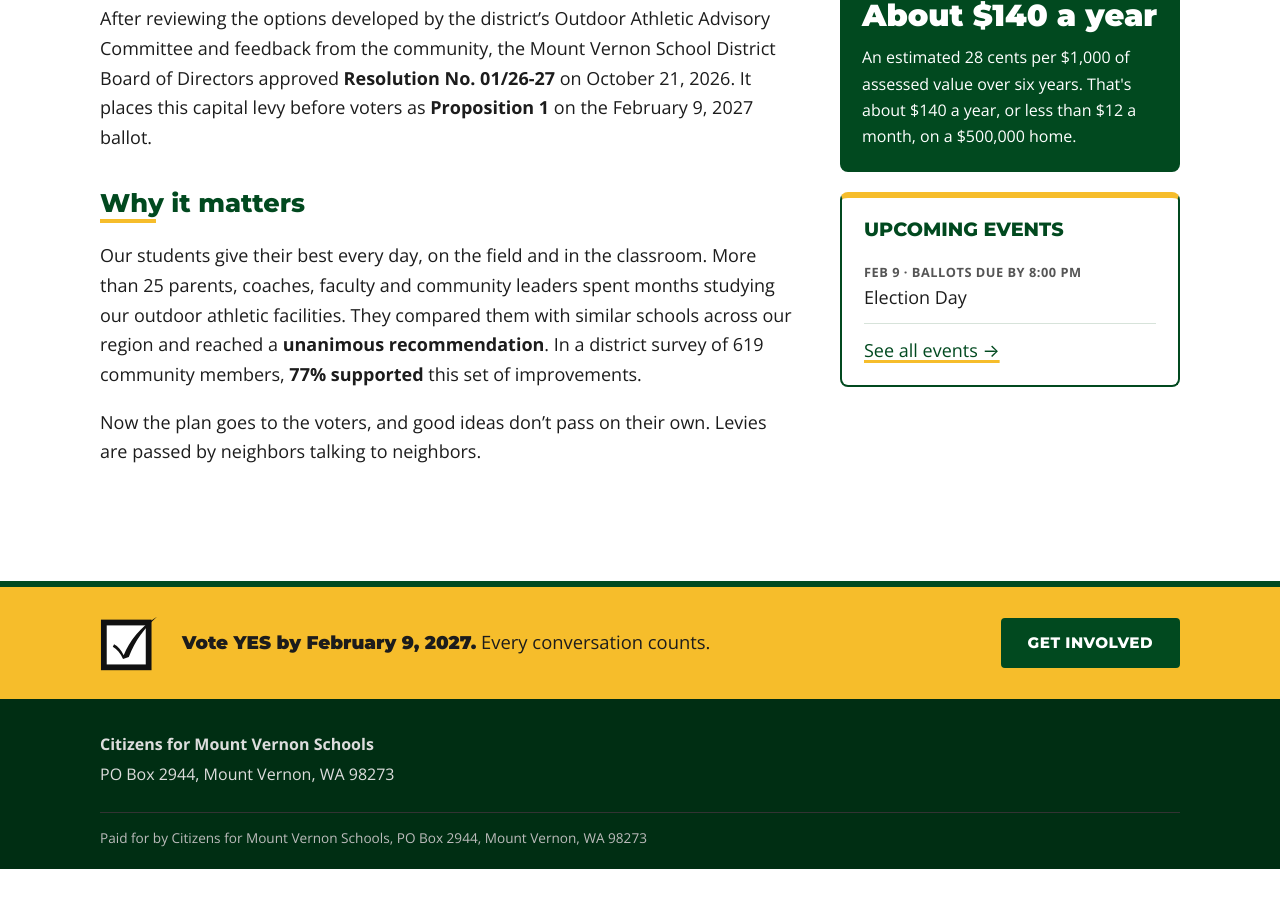
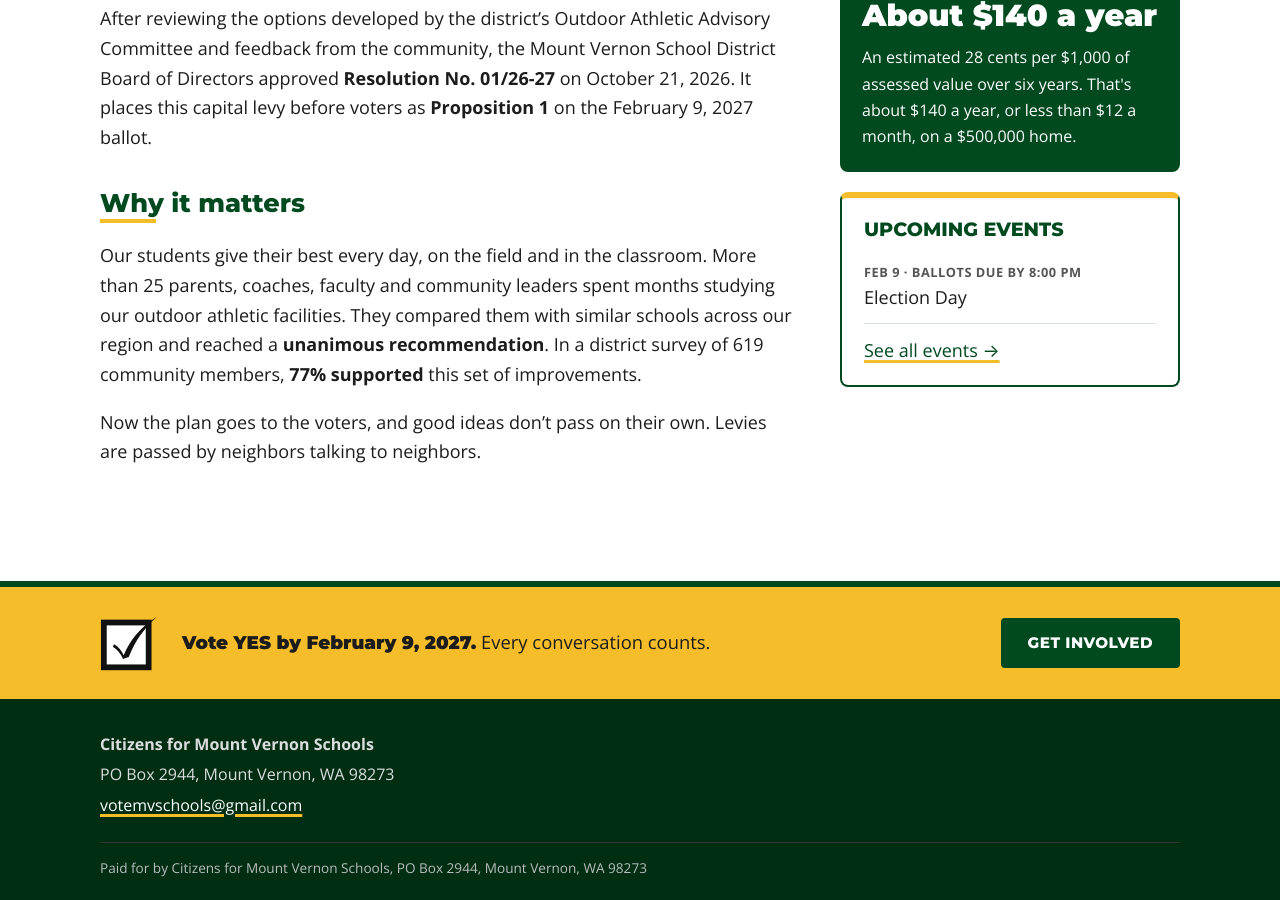
Before and after one commit to Citizens-for-Mount-Vernon-Schools/cmvs-website, a Jekyll site: the page built from index.md, in a window 1280 px wide and 900 px high, scrolled down 1293 px. Built offline with Jekyll 4.4.1, drawn with Linux system fonts in a browser that asks for light colours; before the commit the page ends 2162 px from its top, so only the background shows below that.

Commit message:
Add campaign contact email
Co-Authored-By: Claude Opus 5.5 <noreply@anthropic.com>
Claude-Session: https://claude.ai/code/session_01SpCqsKiyYi6ZBD9uFZkAdm

```diff
--- a/_data/settings.yml
+++ b/_data/settings.yml
@@ -1,7 +1,7 @@
 name: Citizens for Mount Vernon Schools
 tagline: Vote YES for the Mount Vernon School District Capital Levy on February 9, 2027.
 logo: ""
-email: ""
+email: "votemvschools@gmail.com"
 mailing_address: "PO Box 2944, Mount Vernon, WA 98273"
 paid_for_by: "Paid for by Citizens for Mount Vernon Schools, PO Box 2944, Mount Vernon, WA 98273"
 election_date: "February 9, 2027"
```
